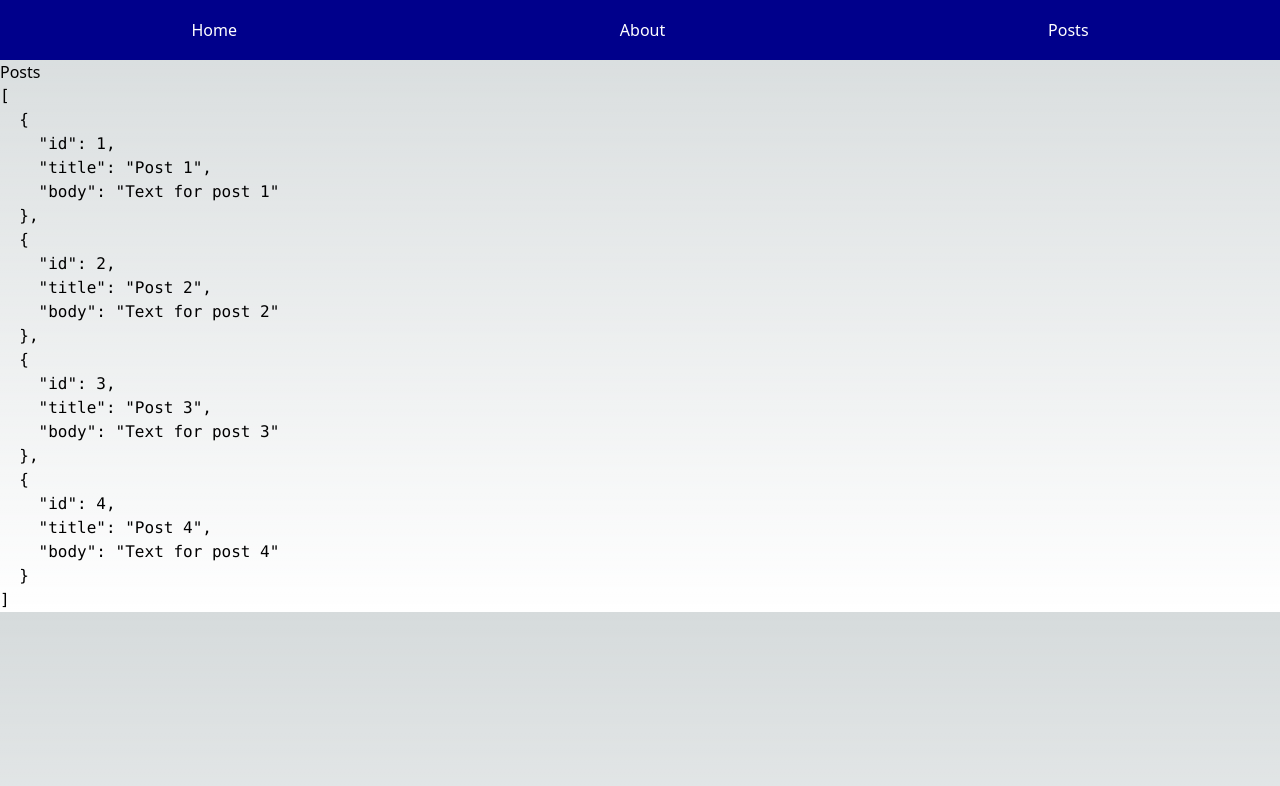
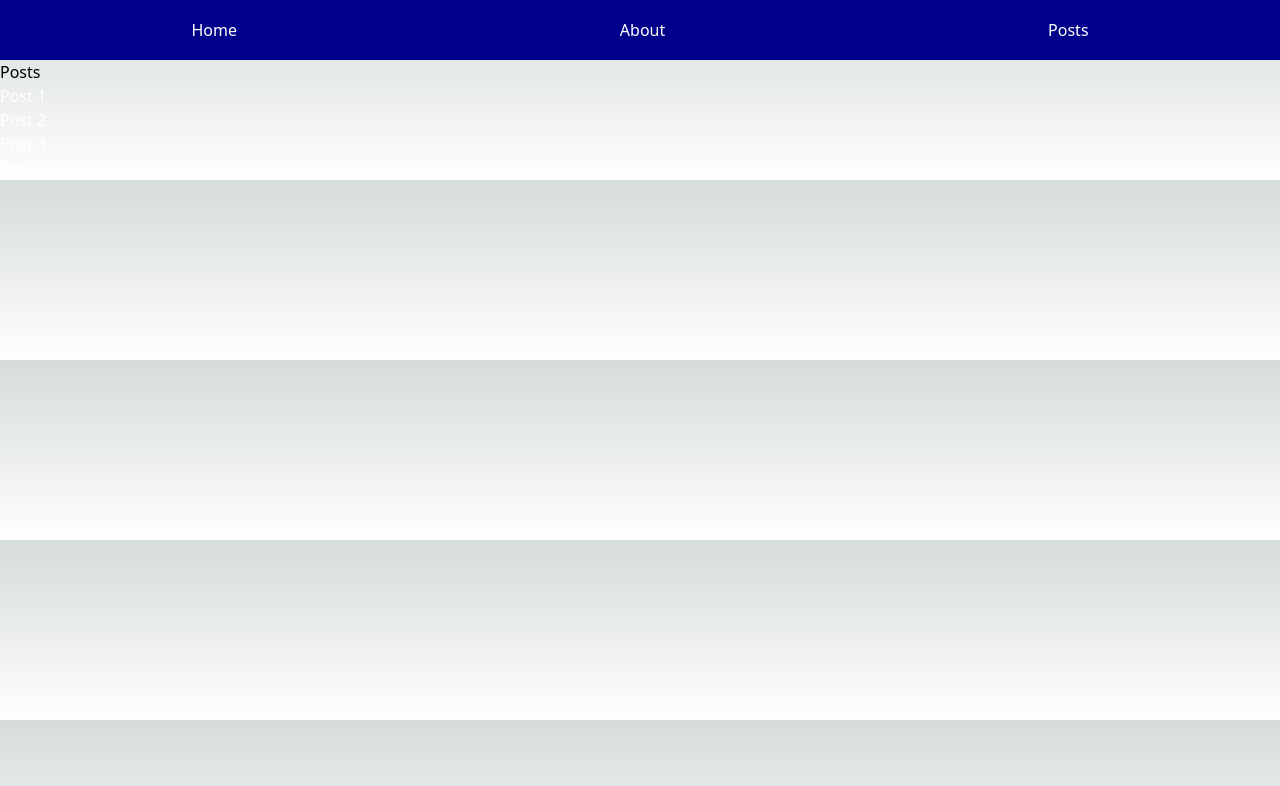
Before and after one commit to igor-kolyaskin/NextJS-1, a Next.js app: page /posts in a window 1280 px wide. Shown: the top 786 px of the page. Built offline with nearby package versions, Linux system fonts and the light colour scheme; data requests are answered from the project's data file.

Commit message:
feat: replace render posts content as React with render content as Next

```diff
--- a/pages/posts.js
+++ b/pages/posts.js
@@ -1,24 +1,40 @@
 import MainLayout from "@/components/MainLayout";
+import Link from "next/link";
 import { useState, useEffect } from "react";
 
-export default function Posts() {
-  const [posts, setPosts] = useState([]);
+export default function Posts({ posts }) {
+  // const [posts, setPosts] = useState([]);
 
-  useEffect(() => {
-    async function load() {
-      const response = await fetch("http://localhost:4200/posts");
-      const json = await response.json();
-      setPosts(json);
-    }
-    load();
-  }, []);
+  // useEffect(() => {
+  //   async function load() {
+  //     const response = await fetch("http://localhost:4200/posts");
+  //     const json = await response.json();
+  //     setPosts(json);
+  //   }
+  //   load();
+  // }, []);
 
   return (
     <MainLayout title="Posts">
       <title>Next.JS-1 Posts</title>
       <meta charSet="UTF-8"></meta>
       <h1>Posts</h1>
-      <pre>{JSON.stringify(posts, null, 2)}</pre>
+      <ul>
+        {posts.map((post) => {
+          return (
+            <li key={post.id}>
+              <Link href={`/post/${post.id}`}>{post.title}</Link>
+            </li>
+          );
+        })}
+      </ul>
+      {/* <pre>{JSON.stringify(posts, null, 2)}</pre> */}
     </MainLayout>
   );
 }
+
+Posts.getInitialProps = async () => {
+  const response = await fetch("http://localhost:4200/posts");
+  const posts = await response.json();
+  return { posts };
+};
```
